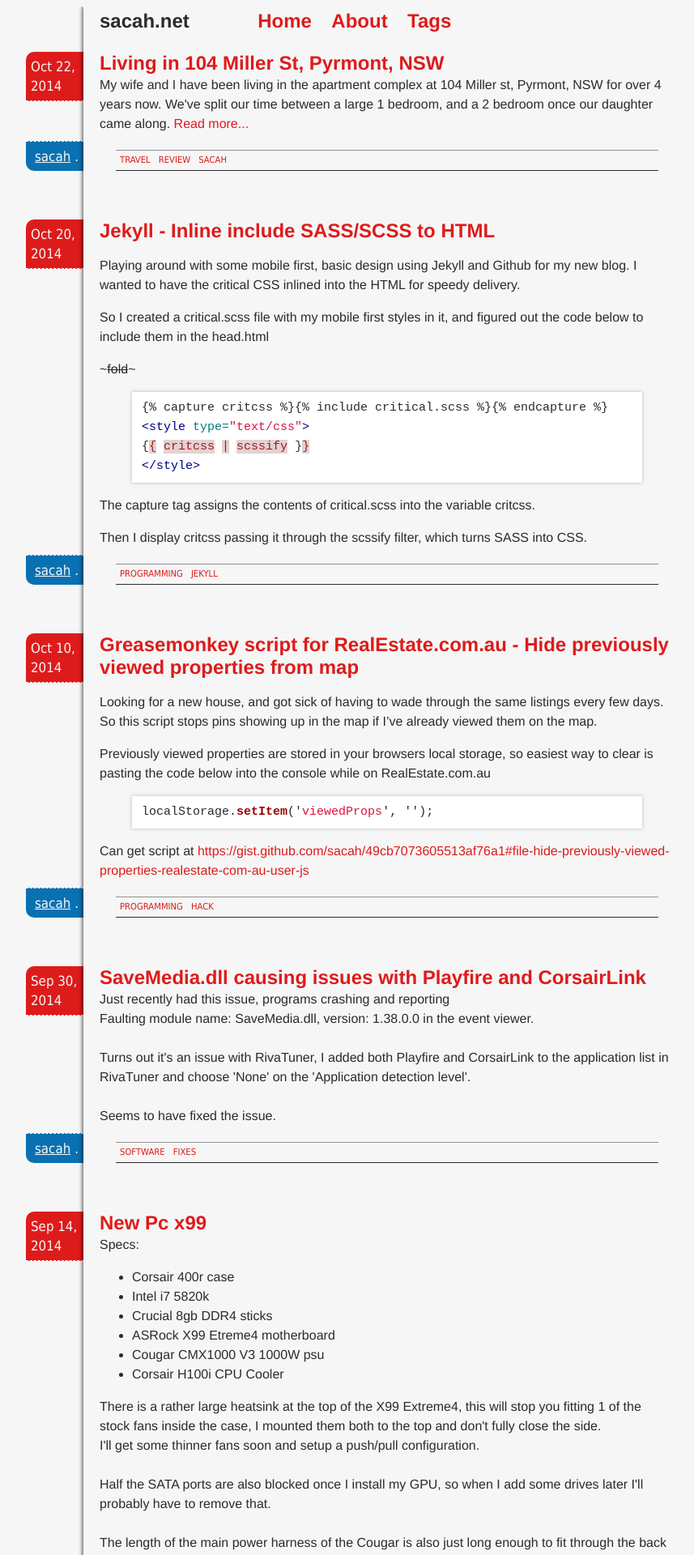
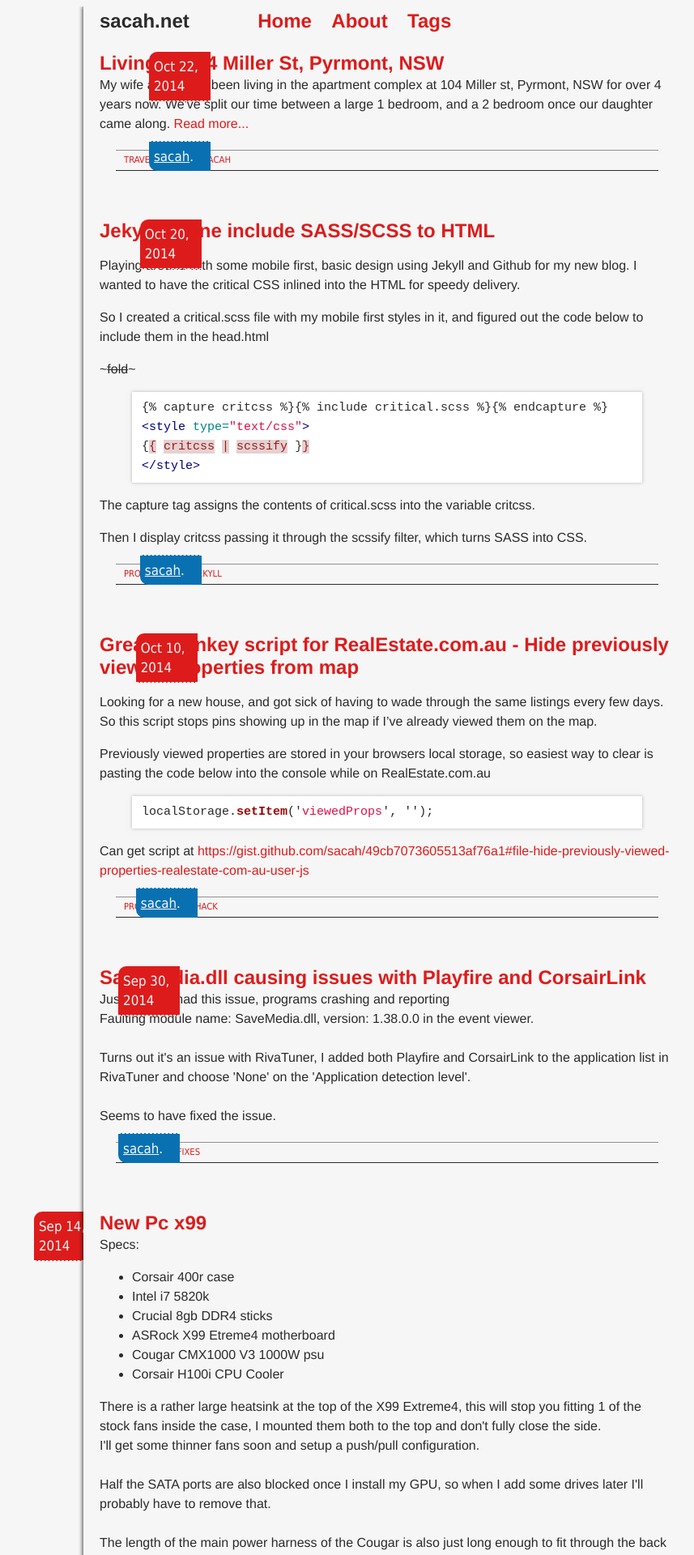
Before and after one commit to sacah/sacah.net-jekyll, a Jekyll site: the page built from index.html, in a window 1280 px wide. Shown: the top 1920 px of the page at 81% size, without its empty margins (212-1069 px from the left). Built offline with Jekyll 4.4.1, drawn with Linux system fonts in a browser that asks for light colours; the list of posts is cut into pages by our own code.

Commit message:
Footer layout tweaks

```diff
--- a/_includes/critical.scss
+++ b/_includes/critical.scss
@@ -84,12 +84,23 @@ A {
             border-left: none;
             border-right: none;
             margin: $spacing-unit $spacing-unit $spacing-unit * 2.5;
+            padding: 0 $spacing-unit / 2;
             font-size: 0.7em;
             overflow: hidden;
             font-family: $small-font-family;
 
-            A {
-                padding: 0 $spacing-unit / 4;
+            SPAN {
+                float: left;
+            }
+            UL {
+                margin: 0;
+                padding: 0;
+                display: inline;
+                list-style: none;
+            }
+            LI {
+                float: left;
+                padding: 0 $spacing-unit / 2 0 0;
             }
         }
     }
--- a/index.html
+++ b/index.html
@@ -14,10 +14,11 @@ layout: default
             <a href="{{ post.url | prepend: site.baseurl }}">Read more...</a>
         {% endif %}
         <footer>
-            <span class="date"><span class="onSlim">Posted on </span>{{ post.date | date: "%b %-d, %Y" }}</span>
-            <span class="author"><span class="onSlim">by </span><a href="tag/{{ post.author }}">{{ post.author }}</a>.</span>
-            {% if post.tags %}<span class="onSlim"> Tagged: </span>{% endif %}
-            {% for tag in post.tags %}<a href="tag/{{ tag }}">{{ tag | upcase }}</a>{% endfor %}
+            <span class="date"><span class="onSlim">Posted on&nbsp;</span>{{ post.date | date: "%b %-d, %Y" }}</span>
+            <span class="author"><span class="onSlim">&nbsp;by&nbsp;</span><a href="tag/{{ post.author }}">{{ post.author }}</a>.</span>
+            {% if post.tags %}<span class="onSlim">&nbsp;Tagged:&nbsp;</span><ul>{% endif %}
+            {% for tag in post.tags %}<li><a href="tag/{{ tag }}">{{ tag | upcase }}</a></li>{% endfor %}
+            {% if post.tags %}</ul>{% endif %}
         </footer>
     </article>
     {% endfor %}
```
Also changed, not shown: _layouts/tag_index.html (+10 -4 lines).
